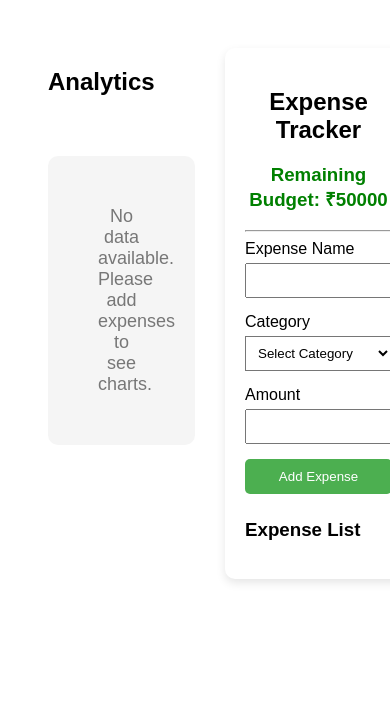
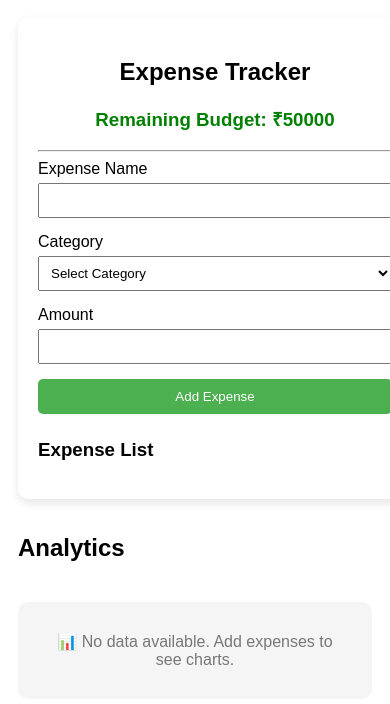
Before and after one commit to swanand91/ExpenseTracker, a React (Vite) app: page / in a window 390 px wide. Shown: the top 704 px of the page. Built offline with nearby package versions, Linux system fonts and the light colour scheme.

Commit message:
mobile-responsive

```diff
--- a/src/App.jsx
+++ b/src/App.jsx
@@ -1,4 +1,4 @@
-import { useState } from "react";
+import { useState, useEffect } from "react";
 import { FaEdit, FaTrash } from "react-icons/fa";
 import {
   PieChart,
@@ -17,6 +17,8 @@ import {
 function App() {
   const TOTAL_BUDGET = 50000;
 
+  const [isMobile, setIsMobile] = useState(window.innerWidth < 768);
+
   const [expense, setExpense] = useState({
     name: "",
     amount: "",
@@ -26,35 +28,47 @@ function App() {
   const [expenses, setExpenses] = useState([]);
   const [editIndex, setEditIndex] = useState(null);
 
-  const COLORS = ["#0088FE", "#00C49F", "#FFBB28", "#FF8042", "#aa46be", "#ff6666"];
+  const COLORS = [
+    "#0088FE",
+    "#00C49F",
+    "#FFBB28",
+    "#FF8042",
+    "#aa46be",
+    "#ff6666",
+  ];
 
-  // Handle Input Change
+  useEffect(() => {
+    const handleResize = () => {
+      setIsMobile(window.innerWidth < 768);
+    };
+
+    window.addEventListener("resize", handleResize);
+    return () => window.removeEventListener("resize", handleResize);
+  }, []);
+
   const handleChange = (e) => {
     const { name, value } = e.target;
     setExpense({ ...expense, [name]: value });
   };
 
-  // Add or Update Expense
   const handleSubmit = () => {
     if (!expense.name || !expense.amount || !expense.category) return;
 
     if (editIndex !== null) {
-      const updatedExpenses = [...expenses];
-      updatedExpenses[editIndex] = {
+      const updated = [...expenses];
+      updated[editIndex] = {
+        ...updated[editIndex],
         name: expense.name,
         amount: Number(expense.amount),
-        category: expenses[editIndex].category,
-        date: expenses[editIndex].date,
       };
-      setExpenses(updatedExpenses);
+      setExpenses(updated);
       setEditIndex(null);
     } else {
       setExpenses([
         ...expenses,
         {
-          name: expense.name,
+          ...expense,
           amount: Number(expense.amount),
-          category: expense.category,
           date: new Date().toISOString(),
         },
       ]);
@@ -63,7 +77,6 @@ function App() {
     setExpense({ name: "", amount: "", category: "" });
   };
 
-  // Edit
   const handleEdit = (index) => {
     const item = expenses[index];
     setExpense({
@@ -74,24 +87,17 @@ function App() {
     setEditIndex(index);
   };
 
-  // Delete
   const handleDelete = (index) => {
-    if (!window.confirm("Are you sure you want to delete this expense?")) return;
+    if (!window.confirm("Delete this expense?")) return;
 
-    const newExpenses = [...expenses];
-    newExpenses.splice(index, 1);
-    setExpenses(newExpenses);
-
-    if (editIndex === index) {
-      setEditIndex(null);
-      setExpense({ name: "", amount: "", category: "" });
-    }
+    const updated = [...expenses];
+    updated.splice(index, 1);
+    setExpenses(updated);
   };
 
   const totalSpent = expenses.reduce((sum, item) => sum + item.amount, 0);
   const remainingBudget = TOTAL_BUDGET - totalSpent;
 
-  // 🔹 Category Chart Data
   const categoryData = Object.values(
     expenses.reduce((acc, item) => {
       if (!acc[item.category]) {
@@ -102,7 +108,6 @@ function App() {
     }, {})
   );
 
-  // 🔹 Monthly Chart Data
   const monthlyData = Object.values(
     expenses.reduce((acc, item) => {
       const month = new Date(item.date).toLocaleString("default", {
@@ -124,72 +129,19 @@ function App() {
   return (
     <div
       style={{
+        maxWidth: "1200px",
+        margin: "0 auto",
+        padding: isMobile ? "10px" : "20px",
         display: "flex",
-        gap: "30px",
-        padding: "40px",
+        flexDirection: isMobile ? "column" : "row",
+        gap: isMobile ? "15px" : "30px",
         fontFamily: "Arial, sans-serif",
       }}
     >
-      {/* ================= LEFT SIDE - CHARTS ================= */}
-      <div style={{ width: "50%" }}>
-        <h2>Analytics</h2>
-
-        {!hasData ? (
+      {/* LEFT SIDE - FORM */}
       <div
         style={{
-              marginTop: "60px",
-              padding: "50px",
-              textAlign: "center",
-              backgroundColor: "#f5f5f5",
-              borderRadius: "10px",
-              color: "#777",
-              fontSize: "18px",
-            }}
-          >
-             No data available. <br />
-            Please add expenses to see charts.
-          </div>
-        ) : (
-          <>
-            {/* Pie Chart */}
-            <h3>Spending by Category</h3>
-            <ResponsiveContainer width="100%" height={300}>
-              <PieChart>
-                <Pie
-                  data={categoryData}
-                  dataKey="value"
-                  nameKey="name"
-                  outerRadius={100}
-                  label
-                >
-                  {categoryData.map((entry, index) => (
-                    <Cell key={index} fill={COLORS[index % COLORS.length]} />
-                  ))}
-                </Pie>
-                <Tooltip />
-              </PieChart>
-            </ResponsiveContainer>
-
-            {/* Bar Chart */}
-            <h3 style={{ marginTop: "40px" }}>Monthly Spending Trend</h3>
-            <ResponsiveContainer width="100%" height={300}>
-              <BarChart data={monthlyData}>
-                <CartesianGrid strokeDasharray="3 3" />
-                <XAxis dataKey="name" />
-                <YAxis />
-                <Tooltip />
-                <Legend />
-                <Bar dataKey="amount" fill="#4CAF50" />
-              </BarChart>
-            </ResponsiveContainer>
-          </>
-        )}
-      </div>
-
-      {/* ================= RIGHT SIDE - YOUR OLD UI ================= */}
-      <div
-        style={{
-          width: "50%",
+          width: isMobile ? "100%" : "50%",
           padding: "20px",
           borderRadius: "10px",
           boxShadow: "0 4px 10px rgba(0,0,0,0.1)",
@@ -208,7 +160,6 @@ function App() {
 
         <hr />
 
-        {/* Expense Name */}
         <div style={{ marginBottom: "15px" }}>
           <label>Expense Name</label>
           <input
@@ -220,7 +171,6 @@ function App() {
           />
         </div>
 
-        {/* Category */}
         <div style={{ marginBottom: "15px" }}>
           <label>Category</label>
           <select
@@ -228,12 +178,7 @@ function App() {
             value={expense.category}
             onChange={handleChange}
             disabled={editIndex !== null}
-            style={{
-              width: "100%",
-              padding: "8px",
-              marginTop: "5px",
-              backgroundColor: editIndex !== null ? "#eee" : "white",
-            }}
+            style={{ width: "100%", padding: "8px", marginTop: "5px" }}
           >
             <option value="">Select Category</option>
             <option value="Travel">Travel</option>
@@ -245,7 +190,6 @@ function App() {
           </select>
         </div>
 
-        {/* Amount */}
         <div style={{ marginBottom: "15px" }}>
           <label>Amount</label>
           <input
@@ -257,7 +201,6 @@ function App() {
           />
         </div>
 
-        {/* Button */}
         <button
           onClick={handleSubmit}
           style={{
@@ -275,13 +218,6 @@ function App() {
 
         <h3 style={{ marginTop: "25px" }}>Expense List</h3>
 
-        <div
-          style={{
-            display: "grid",
-            gridTemplateColumns: "repeat(auto-fill, minmax(180px, 1fr))",
-            gap: "10px",
-          }}
-        >
         {expenses.map((item, index) => (
           <div
             key={index}
@@ -290,6 +226,7 @@ function App() {
               padding: "15px",
               borderRadius: "8px",
               backgroundColor: "#f9f9f9",
+              marginBottom: "10px",
             }}
           >
             <p><strong>Name:</strong> {item.name}</p>
@@ -300,16 +237,15 @@ function App() {
               {new Date(item.date).toLocaleDateString("en-IN")}
             </p>
 
-              <div style={{ display: "flex", gap: "10px", marginTop: "10px" }}>
+            <div style={{ display: "flex", gap: "10px" }}>
               <button
                 onClick={() => handleEdit(index)}
                 style={{
-                    padding: "6px 12px",
                   backgroundColor: "#2196F3",
                   color: "white",
                   border: "none",
+                  padding: "6px 10px",
                   borderRadius: "4px",
-                    cursor: "pointer",
                 }}
               >
                 <FaEdit />
@@ -318,12 +254,11 @@ function App() {
               <button
                 onClick={() => handleDelete(index)}
                 style={{
-                    padding: "6px 12px",
                   backgroundColor: "#f44336",
                   color: "white",
                   border: "none",
+                  padding: "6px 10px",
                   borderRadius: "4px",
-                    cursor: "pointer",
                 }}
               >
                 <FaTrash />
@@ -332,6 +267,68 @@ function App() {
           </div>
         ))}
       </div>
+
+      {/* RIGHT SIDE - CHARTS */}
+      <div style={{ width: isMobile ? "100%" : "50%" }}>
+        <h2>Analytics</h2>
+
+        {!hasData ? (
+          <div
+            style={{
+              marginTop: "40px",
+              padding: "30px",
+              textAlign: "center",
+              backgroundColor: "#f5f5f5",
+              borderRadius: "10px",
+              color: "#777",
+            }}
+          >
+            📊 No data available. Add expenses to see charts.
+          </div>
+        ) : (
+          <>
+            <h3>Spending by Category</h3>
+            <ResponsiveContainer
+              width="100%"
+              height={isMobile ? 200 : 300}
+            >
+              <PieChart>
+                <Pie
+                  data={categoryData}
+                  dataKey="value"
+                  nameKey="name"
+                  outerRadius={isMobile ? 70 : 100}
+                  label
+                >
+                  {categoryData.map((entry, index) => (
+                    <Cell
+                      key={index}
+                      fill={COLORS[index % COLORS.length]}
+                    />
+                  ))}
+                </Pie>
+                <Tooltip />
+              </PieChart>
+            </ResponsiveContainer>
+
+            <h3 style={{ marginTop: "30px" }}>
+              Monthly Spending Trend
+            </h3>
+            <ResponsiveContainer
+              width="100%"
+              height={isMobile ? 200 : 300}
+            >
+              <BarChart data={monthlyData}>
+                <CartesianGrid strokeDasharray="3 3" />
+                <XAxis dataKey="name" />
+                <YAxis />
+                <Tooltip />
+                <Legend />
+                <Bar dataKey="amount" fill="#4CAF50" />
+              </BarChart>
+            </ResponsiveContainer>
+          </>
+        )}
       </div>
     </div>
   );
```
Lines whose indentation alone changed are shown as unchanged.
